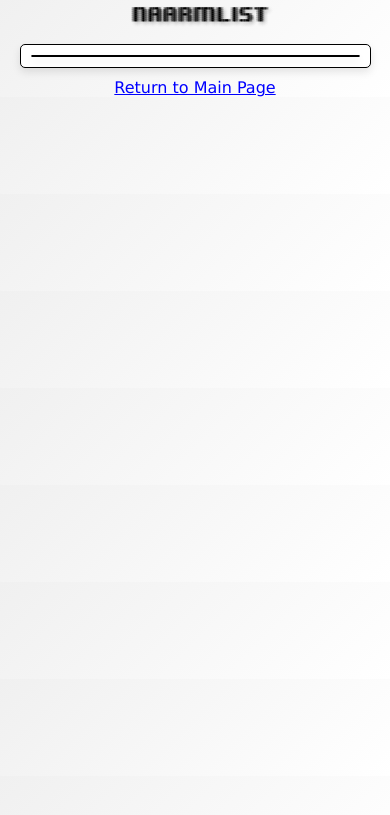
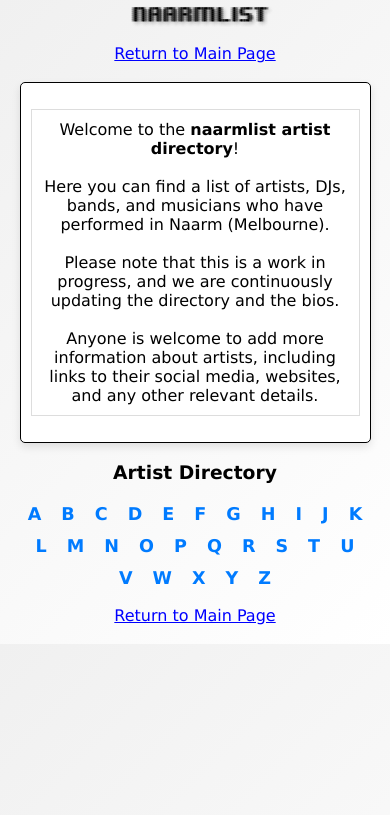
Before and after one commit to naarmlist/naarmlist-site, a Flask app: page /artists in a window 390 px wide. Shown: the top 815 px of the page. Run offline with Flask 3, Linux system fonts and the light colour scheme; data that the repository does not hold is empty.

Commit message:
feat: artist directory, hyperlinking and small changes to future/past events cutoff

```diff
--- a/app/app.py
+++ b/app/app.py
@@ -22,16 +22,16 @@ def get_db_connection():
 def index():
     db = get_db_connection()
     search_query = ""
-    # Use cutoff time of current time -12 hours for showing "current" events
-    # as events often run overnight and people may want to see events that are still running
+    # Use cutoff time of 6 hours past the finish time in Melbourne timezone
+    # This is to ensure we only show events that are still going on or starting soon
     melbourne_tz = pytz.timezone("Australia/Melbourne")
     melbourne_now = datetime.now(melbourne_tz)
-    cutofftime = melbourne_now - timedelta(hours=12)
+    cutofftime = melbourne_now - timedelta(hours=6)
     if request.method == 'POST':
         search_query = request.form['search']
         events = list(db.events.find({
             '$and': [
-                {'start_datetime': {'$gte': cutofftime.isoformat()}},  # Only get current/future events
+                {'end_datetime': {'$gte': cutofftime.isoformat()}},
                 {'$or': [
                     {'title': {'$regex': search_query, '$options': 'i'}},
                     {'organisers': {'$regex': search_query, '$options': 'i'}},
@@ -42,13 +42,36 @@ def index():
             ]
         }))
     else:
-        events = list(db.events.find({'start_datetime': {'$gte': cutofftime.isoformat()}}))
+        events = list(db.events.find({'end_datetime': {'$gte': cutofftime.isoformat()}}))
 
     for event in events:
         event['start_datetime'] = datetime.fromisoformat(event['start_datetime'])
         event['end_datetime'] = datetime.fromisoformat(event['end_datetime'])
     events.sort(key=lambda x: x['start_datetime'])
-    return render_template('index.html', events=events, search_query=search_query, show_past=False)
+
+    # --- ARTIST LINK LOGIC ---
+    # Collect all unique artist names (case-insensitive, stripped)
+    artist_names = set()
+    for event in events:
+        for artist in event.get('artists', []):
+            artist_names.add(artist.strip().lower())
+    # Fetch all artists from the DB (case-insensitive lookup in Python)
+    artist_docs = list(db.Artists.find())
+    # Build lookup dict (lowercase name -> artist doc)
+    artist_lookup = {a['name'].strip().lower(): a for a in artist_docs}
+    # For each event, build a new list for template
+    for event in events:
+        event['artist_links'] = []
+        for artist in event.get('artists', []):
+            key = artist.strip().lower()
+            artist_doc = artist_lookup.get(key)
+            if artist_doc and artist_doc.get('description', '').strip():
+                event['artist_links'].append({'name': artist.strip(), 'id': str(artist_doc['_id'])})
+            else:
+                event['artist_links'].append({'name': artist.strip(), 'id': None})
+    # --- END ARTIST LINK LOGIC ---
+
+    return render_template('index.html', events=events, search_query=search_query, show_past=False, artists=artist_docs)
 
 @app.route('/clearEventSearch', methods=['POST'])
 def clear_event_search():
@@ -61,17 +84,15 @@ def clear_event_search():
 def past_events():
     db = get_db_connection()
     search_query = ""
-
-    # Use cutoff time of current time -12 hours for showing past events
     melbourne_tz = pytz.timezone("Australia/Melbourne")
     melbourne_now = datetime.now(melbourne_tz)
-    cutofftime = melbourne_now - timedelta(hours=12)
+    cutofftime = melbourne_now - timedelta(hours=6)
 
     if request.method == 'POST':
         search_query = request.form['search']
         events = list(db.events.find({
             '$and': [
-                {'start_datetime': {'$lt': cutofftime.isoformat()}},  # Only get past events
+                {'end_datetime': {'$lt': cutofftime.isoformat()}},
                 {'$or': [
                     {'title': {'$regex': search_query, '$options': 'i'}},
                     {'organisers': {'$regex': search_query, '$options': 'i'}},
@@ -82,12 +103,34 @@ def past_events():
             ]
         }))
     else:
-        events = list(db.events.find({'start_datetime': {'$lt': cutofftime.isoformat()}}))
-
+        events = list(db.events.find({'end_datetime': {'$lt': cutofftime.isoformat()}}))
     for event in events:
         event['start_datetime'] = datetime.fromisoformat(event['start_datetime'])
         event['end_datetime'] = datetime.fromisoformat(event['end_datetime'])
     events.sort(key=lambda x: x['start_datetime'], reverse=True)
+
+    # --- ARTIST LINK LOGIC ---
+    # Collect all unique artist names (case-insensitive, stripped)
+    artist_names = set()
+    for event in events:
+        for artist in event.get('artists', []):
+            artist_names.add(artist.strip().lower())
+    # Fetch all artists from the DB (case-insensitive lookup in Python)
+    artist_docs = list(db.Artists.find())
+    # Build lookup dict (lowercase name -> artist doc)
+    artist_lookup = {a['name'].strip().lower(): a for a in artist_docs}
+    # For each event, build a new list for template
+    for event in events:
+        event['artist_links'] = []
+        for artist in event.get('artists', []):
+            key = artist.strip().lower()
+            artist_doc = artist_lookup.get(key)
+            if artist_doc and artist_doc.get('description', '').strip():
+                event['artist_links'].append({'name': artist.strip(), 'id': str(artist_doc['_id'])})
+            else:
+                event['artist_links'].append({'name': artist.strip(), 'id': None})
+    # --- END ARTIST LINK LOGIC ---
+
     return render_template('index.html', events=events, search_query=search_query, show_past=True)
 
 @app.route('/createEvent', methods=['POST'])
@@ -111,8 +154,8 @@ def create_event():
     link = request.form['link']
     start_datetime = request.form['start_datetime']
     end_datetime = request.form['end_datetime']
-    tags = request.form['tags'].split(',')
-    artists = request.form['artists'].split(',')
+    tags = [t.strip() for t in request.form['tags'].split(',') if t.strip()]
+    artists = [a.strip() for a in request.form['artists'].split(',') if a.strip()]
 
     db = get_db_connection()
     db.events.insert_one({
@@ -365,8 +408,8 @@ def admin_edit(event_id):
             'link': request.form['link'],
             'start_datetime': request.form['start_datetime'],
             'end_datetime': request.form['end_datetime'],
-            'tags': [tag.strip() for tag in request.form['tags'].split(',')],
-            'artists': [artist.strip() for artist in request.form['artists'].split(',')]
+            'tags': [tag.strip() for tag in request.form['tags'].split(',') if tag.strip()],
+            'artists': [artist.strip() for artist in request.form['artists'].split(',') if artist.strip()]
         }
         db.events.update_one({'_id': ObjectId(event_id)}, {'$set': updated_fields}, upsert=True)
         # --- Artists Table Management for update ---
@@ -381,7 +424,8 @@ def admin_edit(event_id):
                 db.Artists.insert_one({
                     'name': artist_clean,
                     'description': '',
-                    'tags': ''
+                    'tags': '',
+                    'links': []
                 })
         # --- End Artists Table Management ---
         return redirect(url_for('admin_dashboard'))
@@ -440,5 +484,35 @@ def admin_logout():
 def robots():
     return send_from_directory(os.path.dirname(__file__), 'robots.txt')
 
+@app.route('/artist/<artist_id>')
+def artist_detail(artist_id):
+    db = get_db_connection()
+    artist = db.Artists.find_one({'_id': ObjectId(artist_id)})
+    if not artist:
+        abort(404)
+    return render_template('artist_detail.html', artist=artist)
+
+@app.route('/artist/<artist_id>/edit', methods=['GET', 'POST'])
+def edit_artist(artist_id):
+    db = get_db_connection()
+    artist = db.Artists.find_one({'_id': ObjectId(artist_id)})
+    if not artist:
+        abort(404)
+    if request.method == 'POST':
+        description = request.form.get('description', '').strip()
+        # Gather all non-blank links from the form
+        links = [l.strip() for l in request.form.getlist('links') if l.strip()]
+        update_fields = {'description': description}
+        if links:
+            update_fields['links'] = links
+        else:
+            update_fields['links'] = []
+        db.Artists.update_one({'_id': ObjectId(artist_id)}, {'$set': update_fields})
+        return redirect(url_for('artist_detail', artist_id=artist_id))
+    # Ensure links field exists for rendering
+    if 'links' not in artist:
+        artist['links'] = []
+    return render_template('edit_artist.html', artist=artist)
+
 if __name__ == '__main__':
     app.run(host='0.0.0.0', port=8000)
--- a/app/templates/artists.html
+++ b/app/templates/artists.html
@@ -24,34 +24,82 @@
         </pre>
       </h1>
       <br>
+      <div class="nav-links">
+        <a href="{{ url_for('index') }}" class="btn btn-secondary">Return to Main Page</a>
       </div>
+      <br>
+
+      <!-- Search Bar -->
+      <div class="card p-4 mb-4 search-container">
+        <p class="mt-3" style="border: 1px solid #ddd; padding: 10px;">
+          Welcome to the <strong>naarmlist artist directory</strong>!
+          <br></br>
+          Here you can find a list of artists, DJs, bands, and musicians who have performed in Naarm (Melbourne).
+          <br></br>
+          Please note that this is a work in progress, and we are continuously updating the directory and the bios.
+          <br></br>
+          Anyone is welcome to add more information about artists, including links to their social media, websites, and any other relevant details.
+
+        </p>
+      </div>
+    <h3 class="text-center">Artist Directory</h3>
+
+
+    <!-- Alphabet Navigation Bar -->
+    <div class="alphabet-nav mb-3">
+      {% for letter in 'ABCDEFGHIJKLMNOPQRSTUVWXYZ' %}
+        <a href="#letter-{{ letter }}" class="alphabet-link">{{ letter }}</a>
+      {% endfor %}
+    </div>
+    <style>
+      .alphabet-nav {
+        display: flex;
+        flex-wrap: wrap;
+        justify-content: center;
+        gap: 8px;
+        margin-bottom: 16px;
+      }
+
+      .alphabet-link {
+        color: #007bff;
+        text-decoration: none;
+        font-weight: bold;
+        font-size: 1.1em;
+        padding: 2px 6px;
+        border-radius: 4px;
+        transition: background 0.2s, color 0.2s;
+      }
+
+      .alphabet-link:hover {
+        background: #e6f0ff;
+        color: #0056b3;
+        text-decoration: underline;
+      }
+    </style>
 
     <!-- Artists List -->
-    <div class="card p-4 mb-4 table-responsive">
+    {% set grouped_artists = {} %}
+    {% for artist in artists|sort(attribute='name', case_sensitive=False) %}
+      {% set letter = artist.name[0:1].upper() %}
+      {% if letter not in grouped_artists %}
+        {% set _ = grouped_artists.update({letter: []}) %}
+      {% endif %}
+      {% set _ = grouped_artists[letter].append(artist) %}
+    {% endfor %}
+
+    {% for letter in 'ABCDEFGHIJKLMNOPQRSTUVWXYZ' %}
+      {% if grouped_artists[letter] %}
+        <h4 id="letter-{{ letter }}">{{ letter }}</h>
+        <div class="card p-2 mb-4 table-responsive">
           <table class="table table-striped table-hover">
-        <thead class="thead-dark">
-          <tr>
-            <th>Artist</th>
-            <th>Description</th>
-            <th>Tags</th>
-          </tr>
-        </thead>
             <tbody>
-          {% for artist in artists %}
-          <tr>
-            <td>{{ artist['name'] }}</td>
+              {% for artist in grouped_artists[letter] %}
+                <tr{% if not artist.description or not artist.description.strip() %} style="color: #888;"{% endif %}>
                   <td>
-              {% if artist['description'] %}
-                {{ artist['description'] }}
+                    {% if artist.description and artist.description.strip() %}
+                      <a href="{{ url_for('artist_detail', artist_id=artist['_id']) }}">{{ artist['name'] }}</a>
                     {% else %}
-                <a href="#">edit this entry</a>
-              {% endif %}
-            </td>
-            <td>
-              {% if artist['tags'] %}
-                {{ artist['tags'] }}
-              {% else %}
-                <a href="#">edit this entry</a>
+                      {{ artist['name'] }} <span style="font-size: 0.9em;">(no bio, <a href='{{ url_for('edit_artist', artist_id=artist['_id']) }}'>edit this page</a>)</span>
                     {% endif %}
                   </td>
                 </tr>
@@ -59,11 +107,13 @@
             </tbody>
           </table>
         </div>
-
-    <div class="text-center mt-3">
+      {% endif %}
+    {% endfor %}
+  </div>
+  <div>
     <a href="{{ url_for('index') }}" class="btn btn-secondary">Return to Main Page</a>
   </div>
-  </div>
+  <br>
 </body>
 
 </html>
```
Also changed, not shown: app/templates/artist_detail.html (added, +72 -0 lines), app/templates/edit_artist.html (added, +75 -0 lines), app/templates/index.html (+15 -3 lines). Lines whose indentation alone changed are shown as unchanged.
